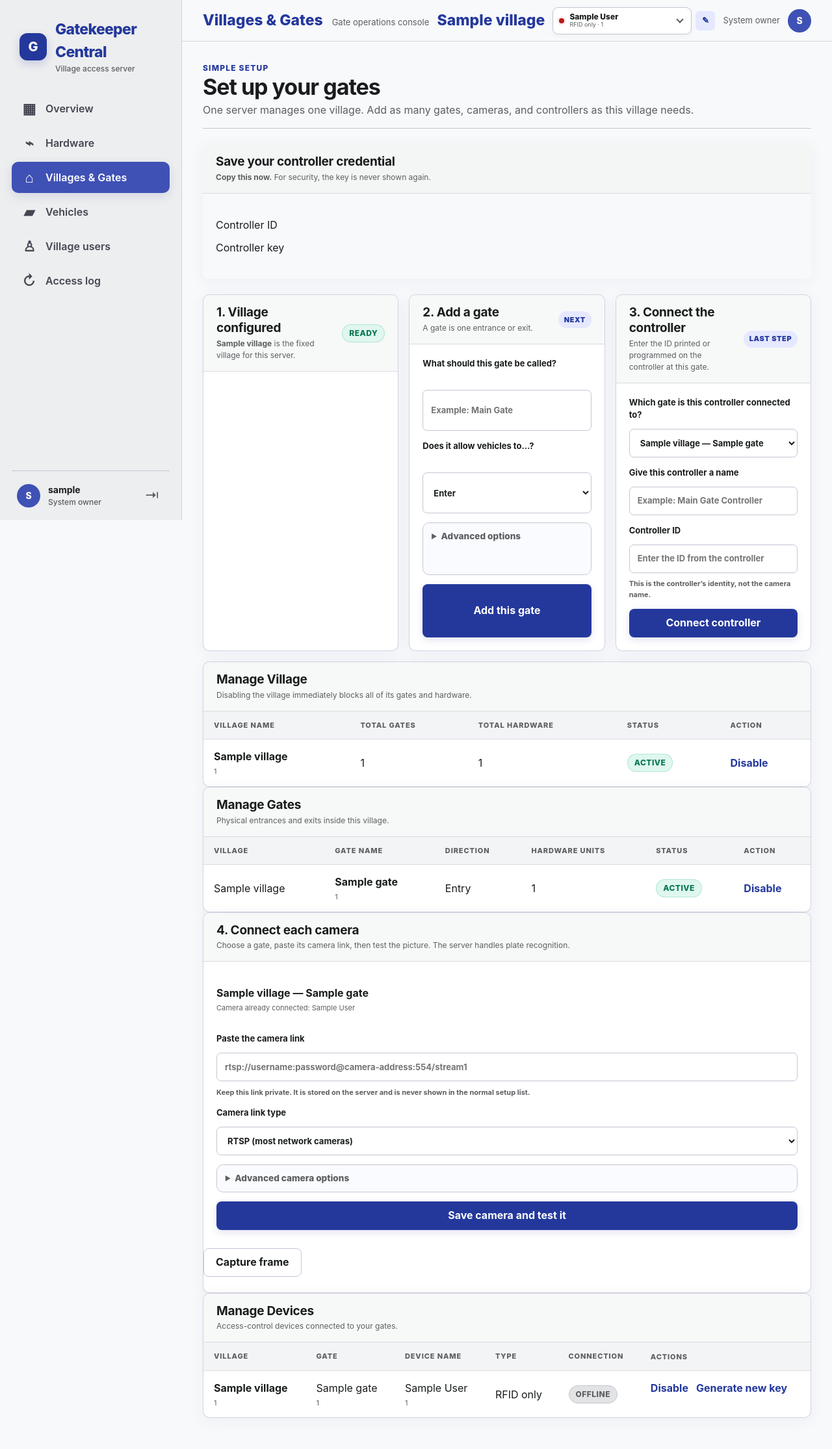
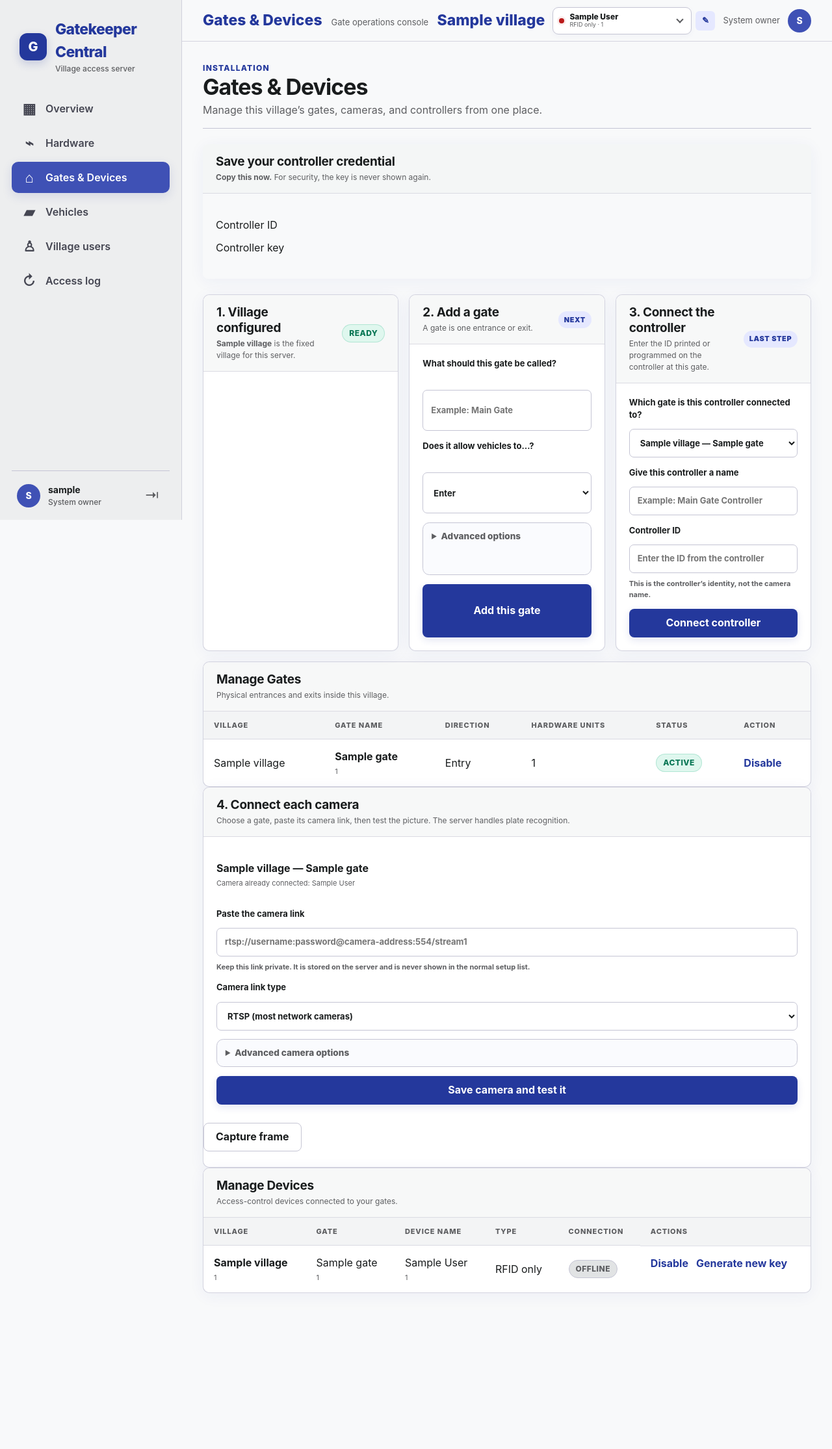
Before and after one commit to T-REXX9/plate-program, a Flask app: page /sites in a window 1280 px wide. Shown: the whole page at 65% size. After the commit the page ends 1990 px from the top, so only its background shows below. Run offline with Flask 3, Linux system fonts and the light colour scheme; the visitor is signed in with stand-in values (Sample User, id 1); tables that the repository leaves empty hold one stand-in row (values such as "Sample post").

Commit message:
Simplify and rename gates setup page

```diff
--- a/web/templates/base.html
+++ b/web/templates/base.html
@@ -60,7 +60,7 @@
       <a class="nav-item {{ 'active' if request.endpoint == 'dashboard' else '' }}" href="{{ url_for('dashboard') }}"><span class="nav-symbol" aria-hidden="true">▦</span><span>Overview</span></a>
       <a class="nav-item {{ 'active' if request.endpoint in ['hardware', 'hardware_command'] else '' }}" href="{{ url_for('hardware') }}"><span class="nav-symbol" aria-hidden="true">⌁</span><span>Hardware</span></a>
       {% if is_system_owner %}
-      <a class="nav-item {{ 'active' if request.endpoint in ['sites', 'village_create', 'gate_create', 'controller_create', 'controller_assign'] else '' }}" href="{{ url_for('sites') }}"><span class="nav-symbol" aria-hidden="true">⌂</span><span>Villages & Gates</span></a>
+      <a class="nav-item {{ 'active' if request.endpoint in ['sites', 'village_create', 'gate_create', 'controller_create', 'controller_assign'] else '' }}" href="{{ url_for('sites') }}"><span class="nav-symbol" aria-hidden="true">⌂</span><span>Gates & Devices</span></a>
       {% endif %}
       {% if can_manage_tenant %}
       <a class="nav-item {{ 'active' if request.endpoint in ['vehicles', 'vehicle_new', 'vehicle_edit'] else '' }}" href="{{ url_for('vehicles') }}"><span class="nav-symbol" aria-hidden="true">▰</span><span>Vehicles</span></a>
--- a/web/templates/dashboard.html
+++ b/web/templates/dashboard.html
@@ -12,7 +12,7 @@
       <p class="eyebrow">Centralized server</p>
       <h1>{{ 'Set up your first installation' if network_summary.villages == 0 else 'All installations' }}</h1>
       <p>{% if network_summary.villages == 0 %}Create a village, add each physical gate, then provision its connected gate equipment. The server permanently binds every hardware unit to that gate and village.{% else %}This server separates every village while letting you switch to any gate hardware from the header.{% endif %}</p>
-      <a class="primary-button" href="{{ url_for('sites') }}">{{ 'Start centralized setup' if network_summary.villages == 0 else 'Manage villages & gates' }}</a>
+      <a class="primary-button" href="{{ url_for('sites') }}">{{ 'Set up village' if network_summary.villages == 0 else 'Manage gates & devices' }}</a>
     </div>
     <div class="central-network-metrics" aria-label="Central network summary">
       <div><strong>{{ network_summary.villages }}</strong><span>Villages</span></div>
--- a/web/templates/sites.html
+++ b/web/templates/sites.html
@@ -1,9 +1,9 @@
 {% extends "base.html" %}
-{% block title %}Villages & Gates · Gatekeeper Central{% endblock %}
-{% block page_name %}Villages & Gates{% endblock %}
+{% block title %}Gates & Devices · Gatekeeper Central{% endblock %}
+{% block page_name %}Gates & Devices{% endblock %}
 {% block content %}
 <div class="page-heading compact-heading">
-  <div><p class="eyebrow">Simple setup</p><h1>Set up your gates</h1><p>One server manages one village. Add as many gates, cameras, and controllers as this village needs.</p></div>
+  <div><p class="eyebrow">Installation</p><h1>Gates & Devices</h1><p>Manage this village’s gates, cameras, and controllers from one place.</p></div>
 </div>
 
 {% if new_credential %}
@@ -61,14 +61,6 @@
 {% endif %}
 
 <section class="panel">
-  <div class="panel-heading"><div><h2>Manage Village</h2><p>Disabling the village immediately blocks all of its gates and hardware.</p></div></div>
-  <div class="table-wrap"><table><thead><tr><th>Village Name</th><th>Total Gates</th><th>Total Hardware</th><th>Status</th><th>Action</th></tr></thead><tbody>
-  {% for village in villages %}<tr><td><strong>{{ village.name }}</strong><small class="cell-note">{{ village.village_uid }}</small></td><td>{{ village.gate_count }}</td><td>{{ village.controller_count }}</td><td><span class="status {{ 'authorized' if village.is_active else 'inactive' }}">{{ 'Active' if village.is_active else 'Disabled' }}</span></td><td><form method="post" action="{{ url_for('village_toggle', village_id=village.id) }}"><input type="hidden" name="csrf_token" value="{{ csrf_token() }}"><button class="link-button" type="submit">{{ 'Disable' if village.is_active else 'Enable' }}</button></form></td></tr>
-  {% else %}<tr><td colspan="5"><div class="empty-state"><strong>No villages yet</strong><span>Start by creating your first village above.</span></div></td></tr>{% endfor %}
-  </tbody></table></div>
-</section>
-
-<section class="panel">
   <div class="panel-heading"><div><h2>Manage Gates</h2><p>Physical entrances and exits inside this village.</p></div></div>
   <div class="table-wrap"><table><thead><tr><th>Village</th><th>Gate Name</th><th>Direction</th><th>Hardware Units</th><th>Status</th><th>Action</th></tr></thead><tbody>
   {% for gate in gates %}<tr><td>{{ gate.village_name }}</td><td><strong>{{ gate.name }}</strong><small class="cell-note">{{ gate.gate_uid }}</small></td><td>{{ gate.direction | title }}</td><td>{{ gate.controller_count }}</td><td><span class="status {{ 'authorized' if gate.is_active else 'inactive' }}">{{ 'Active' if gate.is_active else 'Disabled' }}</span></td><td><form method="post" action="{{ url_for('gate_toggle', gate_id=gate.id) }}"><input type="hidden" name="csrf_token" value="{{ csrf_token() }}"><button class="link-button" type="submit">{{ 'Disable' if gate.is_active else 'Enable' }}</button></form></td></tr>
```
Also changed, not shown: docs/CENTRALIZED_SERVER.md (+2 -2 lines), tests/test_multitenancy.py (+7 -0 lines), README.md.
